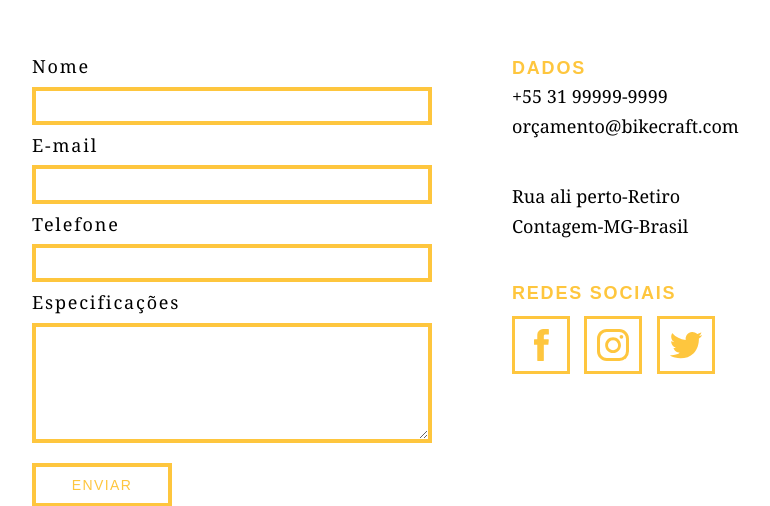
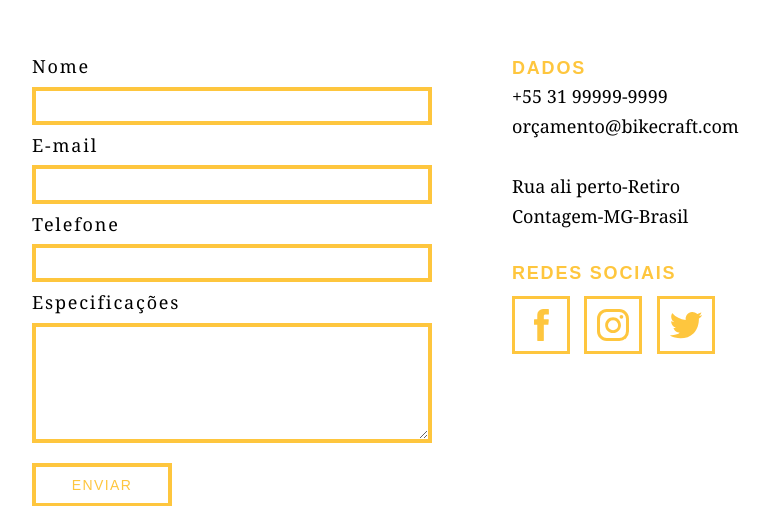
Before and after one commit to Lucasantos-S/bikcraft, a PHP site: page /contato.html in a window 1280 px wide. Shown: the part 256-762 px from the top of the page, without its empty margins (138-908 px from the left). Run offline with PHP 8.4, Linux system fonts and the light colour scheme.

Commit message:
ajuste das paginas produto e contato

```diff
--- a/contato.html
+++ b/contato.html
@@ -55,9 +55,9 @@
             <div class="orcamento_dados grid-8">
                 <h3>Dados</h3>
                 <span>+55 31 99999-9999</span>
-                <span class="dados_email">orçamento@bikecraft.com</span>
+                <span>orçamento@bikecraft.com</span>
                 <span>Rua ali perto-Retiro</span>
-                <span class="dados_email">Contagem-MG-Brasil</span>
+                <span>Contagem-MG-Brasil</span>
                 <div class="redes_contato" >
                     <h3>Redes sociais</h3>
                    <ul>
@@ -70,7 +70,7 @@
 
             </div>
             <div class="mapa">
-                <img src="img/endereco-bikcraft.jpg" alt="">
+                <a href="http://www.google.com.br" target="_blank"><img src="img/endereco-bikcraft.jpg" alt="Endereço da Bikcraft"></a>
             </div>
         </div>
 
--- a/css/contato.css
+++ b/css/contato.css
@@ -100,8 +100,8 @@ background:#fec63e;
 
 
 }
-.dados_email{
-    margin-bottom: 40px;
+.orcamento_dados span:nth-of-type(even){
+    margin-bottom: 30px;
 }
 
 .orcamento_dados ul li {
--- a/produtos.html
+++ b/produtos.html
@@ -60,7 +60,7 @@
     <section class="produto_item container">
         <div">
                  <div class="grid-11"><img src="img/produtos/bikcraft-esporte-1.jpg" alt="Bicicleta esporte">
-                <h2>passeio</h2>
+                <h2>Esporte</h2>
                 </div>
                 <div class="grid-5 produtos_listas-img missao_produto"><img src="img/produtos/esporte.svg" alt="Bicicleta passeio"></div>
                 <div class="grid-8 missao_produto"><img src="img/produtos/bikcraft-esporte-2.jpg" alt="Bicicleta esporte">
@@ -79,7 +79,7 @@
     <section class="produto_item container">
         <div">
                  <div class="grid-11"><img src="img/produtos/bikcraft-retro-1.jpg" alt="Bicicleta retrô">
-                <h2>passeio</h2>
+                <h2>Retrô</h2>
                 </div>
                 <div class="grid-5 produtos_listas-img missao_produto"><img src="img/produtos/retro.svg" alt="Bicicleta passeio"></div>
                 <div class="grid-8 missao_produto"><img src="img/produtos/bikcraft-retro-2.jpg" alt="Bicicleta esporte">
```
